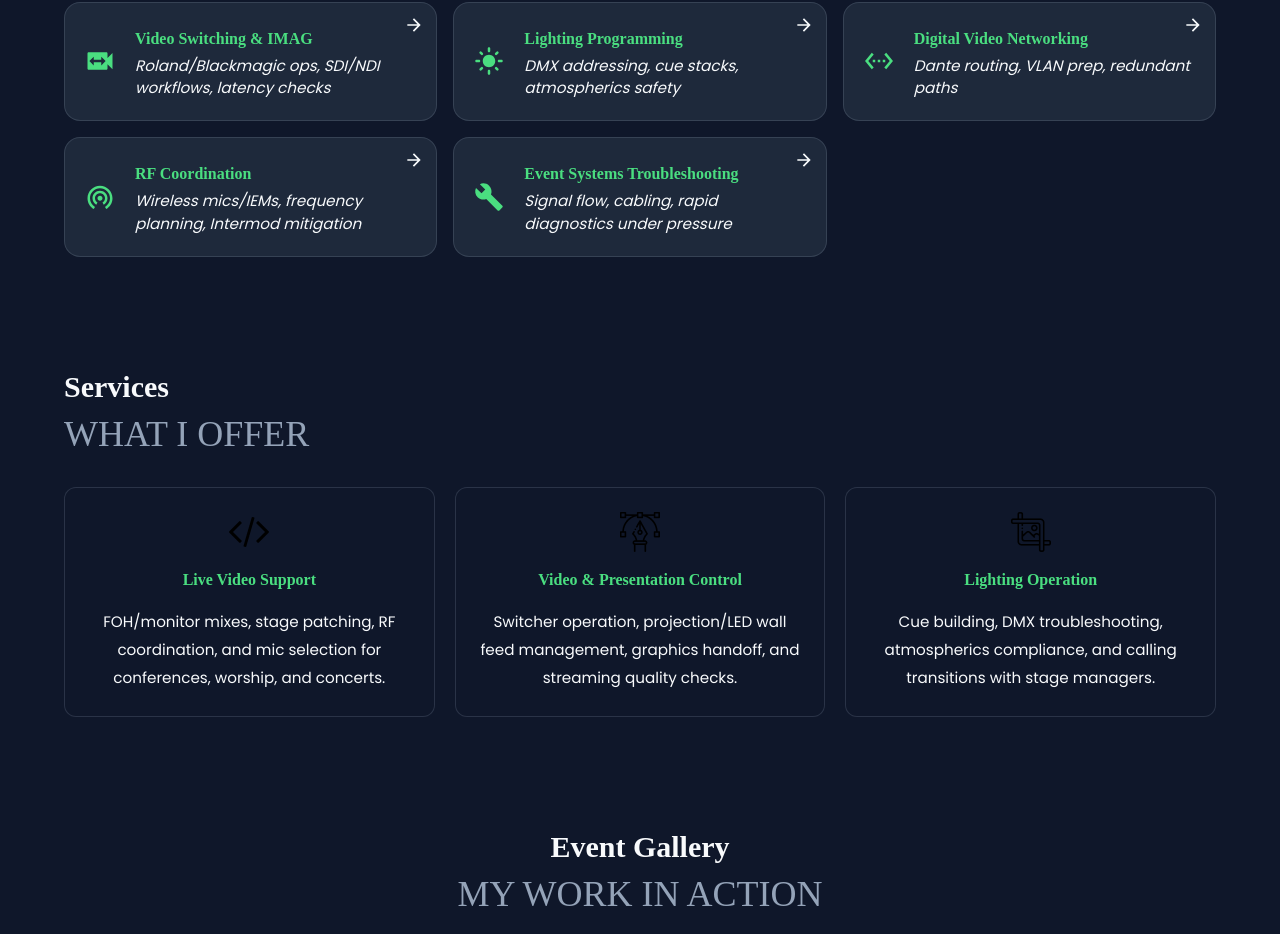
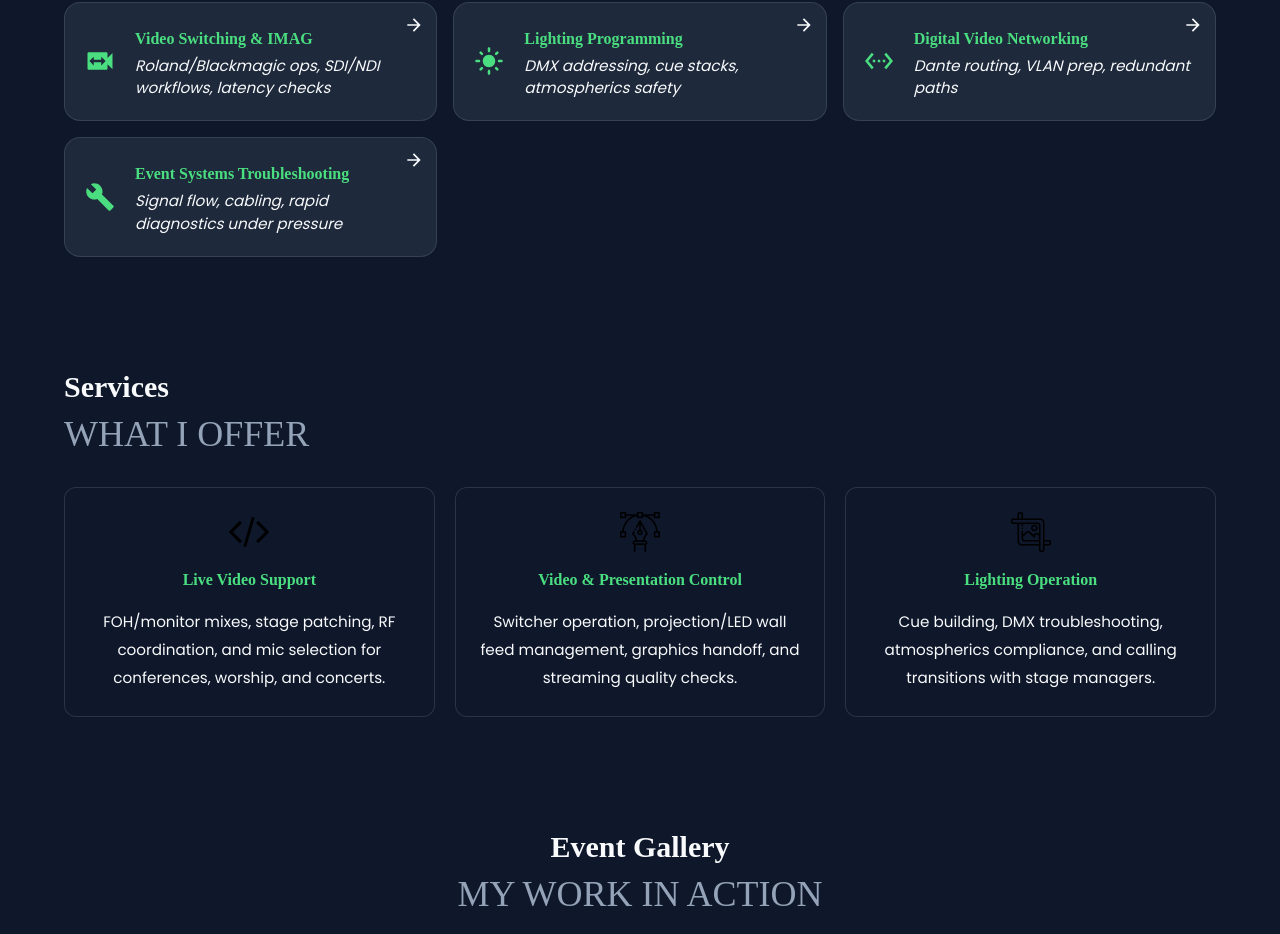
Before and after one commit to SushantBaniya/Ashish_Portfolio, a React (Vite) app in the folder react_portfolio_2/: page / in a window 1280 px wide. Shown: the part 1037-1971 px from the top of the page. Built offline with nearby package versions, Linux system fonts and the light colour scheme; a web font is replaced by a local one.

Commit message:
refactor: remove RF Coordination section from content

```diff
--- a/react_portfolio_2/src/Content.js
+++ b/react_portfolio_2/src/Content.js
@@ -126,22 +126,6 @@ export const content = {
           "Troubleshooting network latency and packet loss"
         ],
         tools: ["Dante Controller", "Dante Virtual Soundcard", "Cisco/Netgear Switches", "Wireshark", "AVB"],
-        yearsExp: "3+"
-      },
-      {
-        name: "RF Coordination",
-        para: "Wireless mics/IEMs, frequency planning, Intermod mitigation",
-        logo: MdWifiTethering,
-        description: "I manage complex wireless ecosystems ensuring interference-free operation of microphones, in-ear monitors, and communication systems. In today's congested RF environment, proper frequency coordination is critical. I use professional scanning tools and coordination software to create clean frequency plans for events of any scale.",
-        keyPoints: [
-          "Wireless microphone and IEM system deployment",
-          "RF spectrum scanning and analysis",
-          "Frequency coordination for multi-system events",
-          "Intermodulation prediction and avoidance",
-          "Antenna distribution and RF zone planning",
-          "Compliance with local RF regulations"
-        ],
-        tools: ["Shure Wireless Workbench", "Sennheiser WSM", "RF Explorer", "IAS Intermod Analysis", "Lectrosonics"],
         yearsExp: "3+"
       },
       {
```
